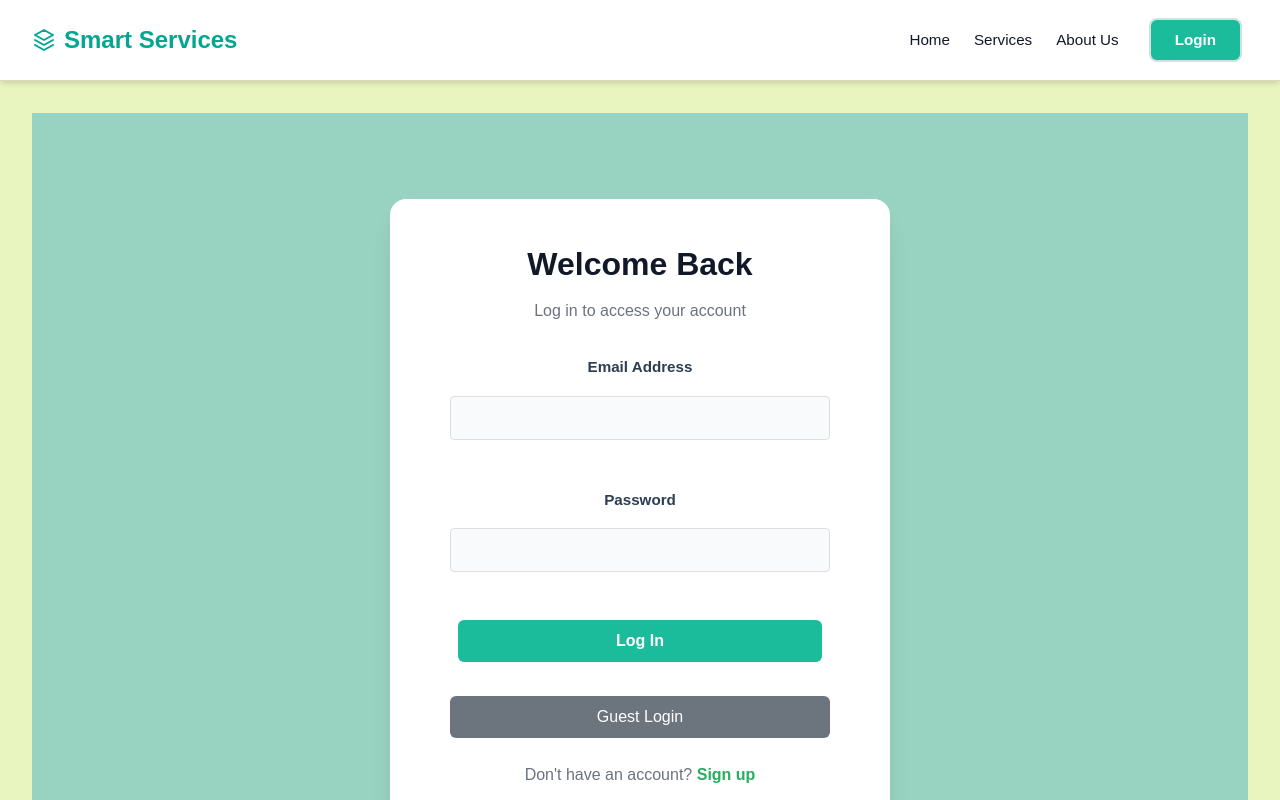
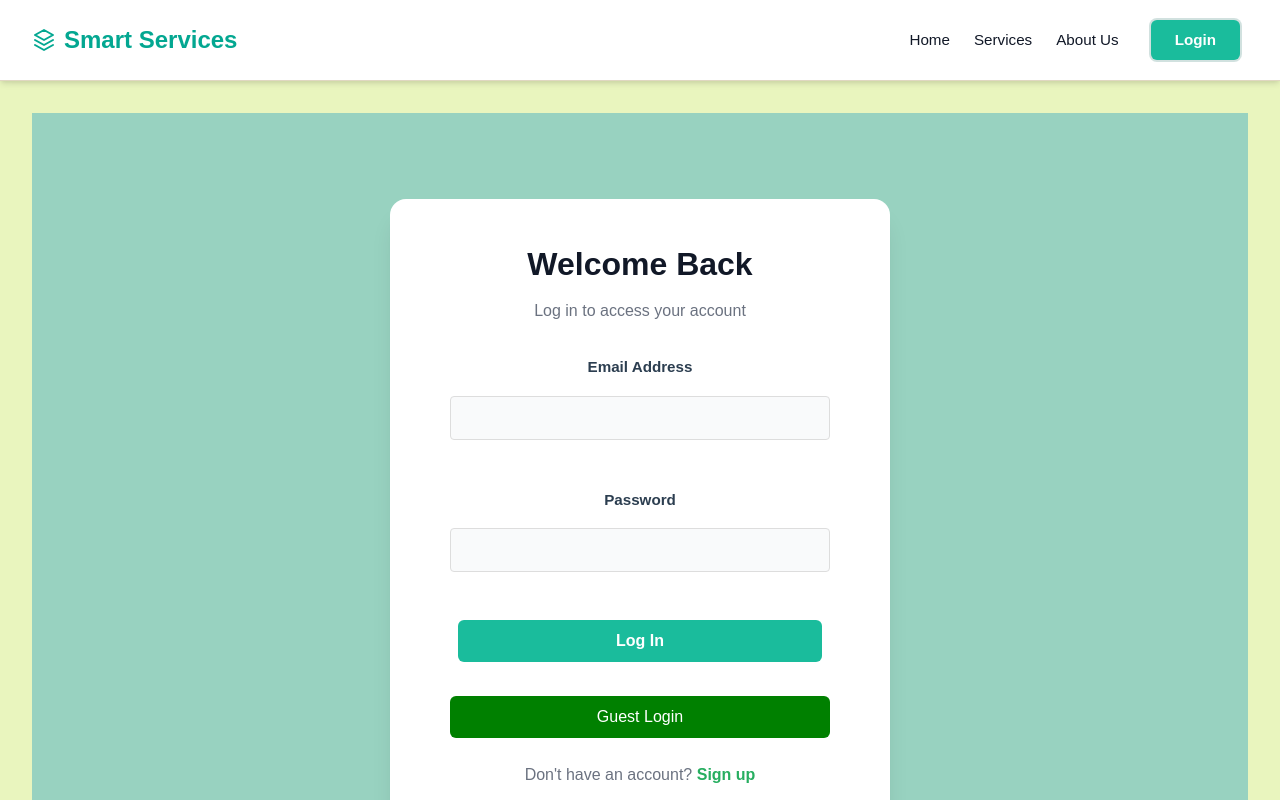
Before and after one commit to shivakumarcodes/Smart-Services, a React (Vite) app in the folder client/: page /login in a window 1280 px wide. Shown: the top 800 px of the page. Built offline with nearby package versions, Linux system fonts and the light colour scheme.

Commit message:
Colors Corrected

```diff
--- a/client/src/styles/CategoriesCardsContainer.css
+++ b/client/src/styles/CategoriesCardsContainer.css
@@ -276,7 +276,7 @@
   text-align: center;
   position: relative;
   overflow: hidden;
-  border: 1px solid rgba(22, 160, 133, 0.1);
+  border: 3px solid rgba(22, 160, 133, 0.1);
   box-shadow: var(--shadow-sm);
   transition: var(--transition);
   background-color: hsl(43, 100%, 94%) !important;
--- a/client/src/styles/Login.css
+++ b/client/src/styles/Login.css
@@ -187,7 +187,7 @@
   width: 100%;
   padding: 12px;
   margin-top: 10px;
-  background-color: #6c757d;
+  background-color: green;
   color: white;
   border: none;
   border-radius: 6px;
@@ -198,7 +198,7 @@
 }
 
 .guest-login-button:hover:not(:disabled) {
-  background-color: #5a6268;
+  background-color: darkgreen;
 }
 
 .guest-login-button:disabled {
```
